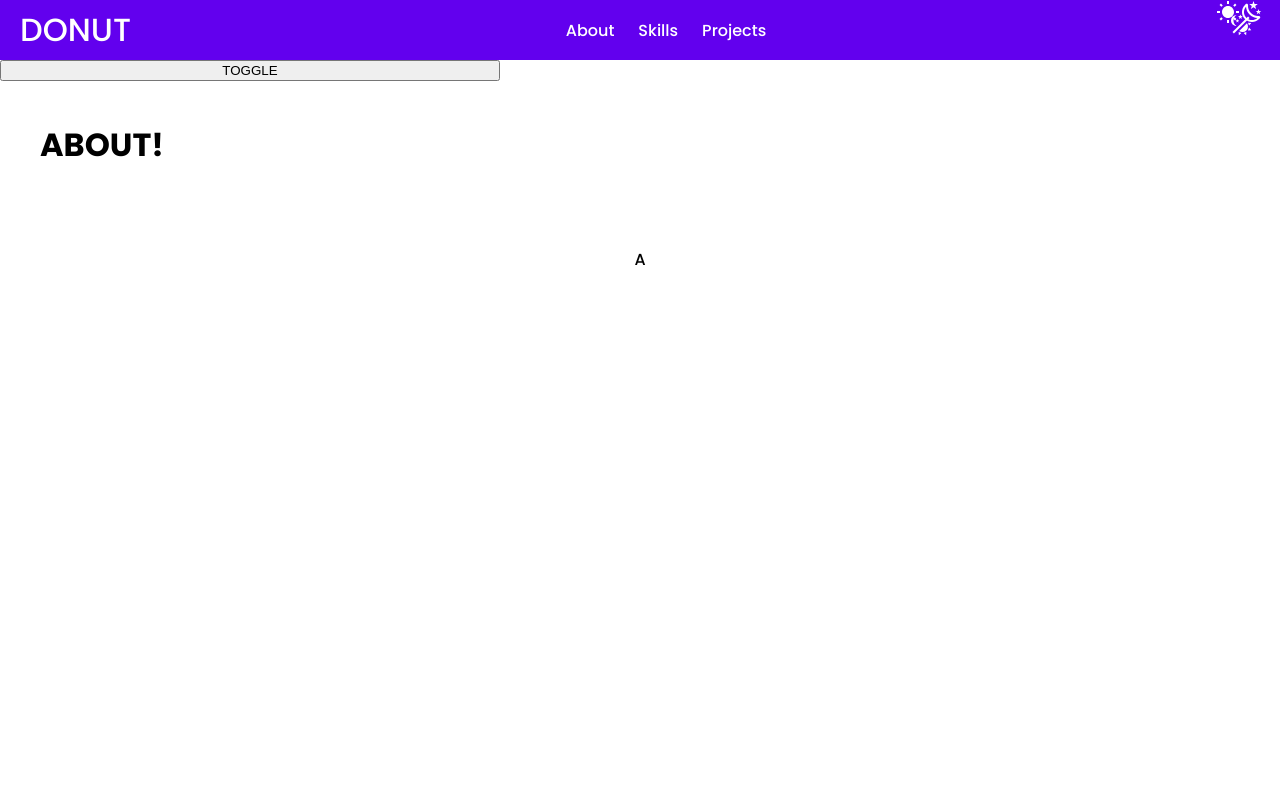
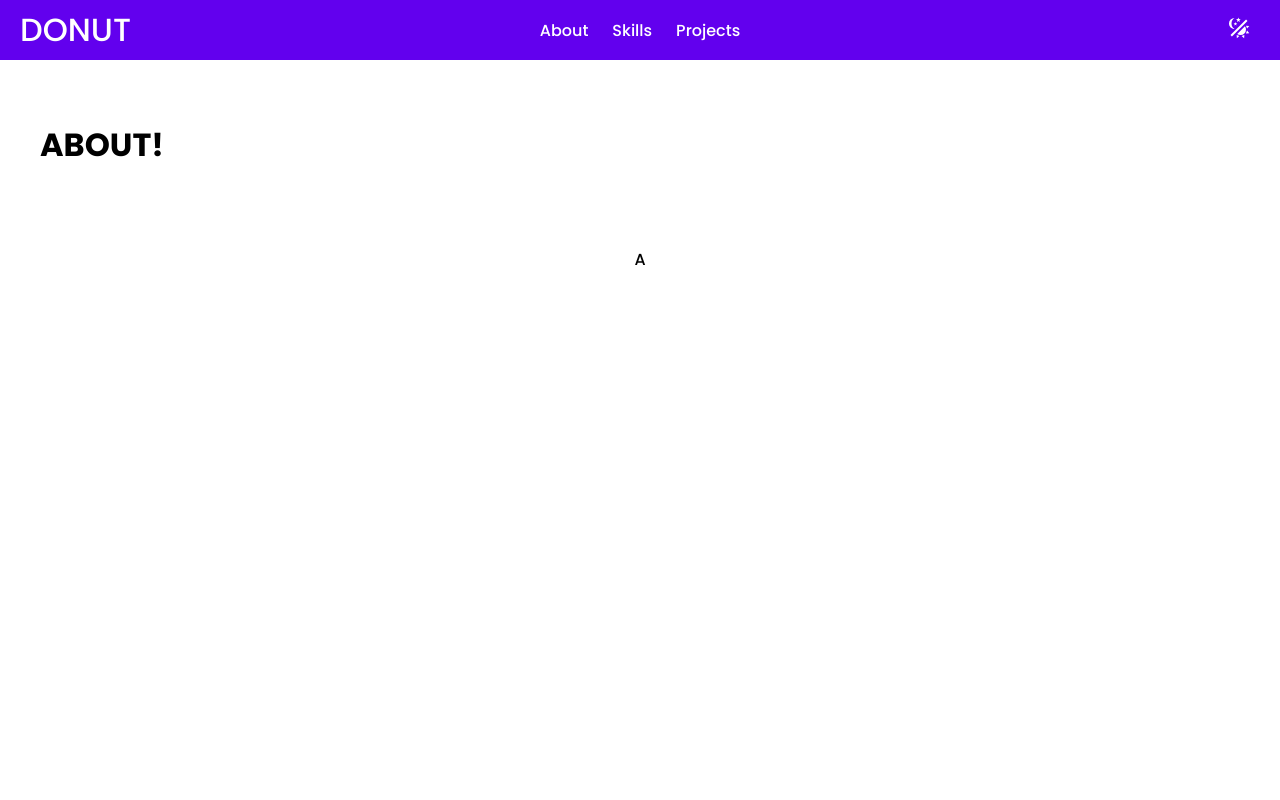
Before and after one commit to NFTDonut/web3-portfolio-react, a React (Create React App) app: page / in a window 1280 px wide. Shown: the top 800 px of the page. Built offline with nearby package versions, Linux system fonts and the light colour scheme.

Commit message:
passed toggleTheme function from App to Navbar

```diff
--- a/src/App.js
+++ b/src/App.js
@@ -22,8 +22,7 @@ function App() {
     <ThemeProvider theme={theme === "light" ? lightTheme : darkTheme}>
       <GlobalStyles />
       <StyledApp>
-        <button onClick={() => toggleTheme()}>TOGGLE</button>
-        <Navbar />
+        <Navbar toggleTheme={toggleTheme}/>
         <About />
         <Skills />
         <Projects />
--- a/src/Navbar.js
+++ b/src/Navbar.js
@@ -1,6 +1,6 @@
 import { Link } from 'react-scroll';
 
-export default function Navbar() {
+export default function Navbar({toggleTheme}) {
 
     return (
 
@@ -25,18 +25,18 @@ export default function Navbar() {
                         </Link>
                     </li>
                 </ul>
-                <div>
-                    <button className='theme-toggle-button'>
+                <div className='theme-toggle-div'>
+                    <button onClick={toggleTheme} className='theme-toggle-button'>
                         <svg className='icon' viewBox="0 0 24 24">
                             <path fill="currentColor" d="M7.5,2C5.71,3.15 4.5,5.18 4.5,7.5C4.5,9.82 5.71,11.85 7.53,13C4.46,13 2,10.54 2,7.5A5.5,5.5 0 0,1 7.5,2M19.07,3.5L20.5,4.93L4.93,20.5L3.5,19.07L19.07,3.5M12.89,5.93L11.41,5L9.97,6L10.39,4.3L9,3.24L10.75,3.12L11.33,1.47L12,3.1L13.73,3.13L12.38,4.26L12.89,5.93M9.59,9.54L8.43,8.81L7.31,9.59L7.65,8.27L6.56,7.44L7.92,7.35L8.37,6.06L8.88,7.33L10.24,7.36L9.19,8.23L9.59,9.54M19,13.5A5.5,5.5 0 0,1 13.5,19C12.28,19 11.15,18.6 10.24,17.93L17.93,10.24C18.6,11.15 19,12.28 19,13.5M14.6,20.08L17.37,18.93L17.13,22.28L14.6,20.08M18.93,17.38L20.08,14.61L22.28,17.15L18.93,17.38M20.08,12.42L18.94,9.64L22.28,9.88L20.08,12.42M9.63,18.93L12.4,20.08L9.87,22.27L9.63,18.93Z" />
                         </svg>
                     </button>
-                    <svg className='sun' viewBox="0 0 24 24">
+                    {/* <svg className='sun' viewBox="0 0 24 24">
                         <path fill="currentColor" d="M3.55 19.09L4.96 20.5L6.76 18.71L5.34 17.29M12 6C8.69 6 6 8.69 6 12S8.69 18 12 18 18 15.31 18 12C18 8.68 15.31 6 12 6M20 13H23V11H20M17.24 18.71L19.04 20.5L20.45 19.09L18.66 17.29M20.45 5L19.04 3.6L17.24 5.39L18.66 6.81M13 1H11V4H13M6.76 5.39L4.96 3.6L3.55 5L5.34 6.81L6.76 5.39M1 13H4V11H1M13 20H11V23H13" />
                     </svg>
                     <svg className='moon' viewBox="0 0 24 24">
                         <path fill="currentColor" d="M17.75,4.09L15.22,6.03L16.13,9.09L13.5,7.28L10.87,9.09L11.78,6.03L9.25,4.09L12.44,4L13.5,1L14.56,4L17.75,4.09M21.25,11L19.61,12.25L20.2,14.23L18.5,13.06L16.8,14.23L17.39,12.25L15.75,11L17.81,10.95L18.5,9L19.19,10.95L21.25,11M18.97,15.95C19.8,15.87 20.69,17.05 20.16,17.8C19.84,18.25 19.5,18.67 19.08,19.07C15.17,23 8.84,23 4.94,19.07C1.03,15.17 1.03,8.83 4.94,4.93C5.34,4.53 5.76,4.17 6.21,3.85C6.96,3.32 8.14,4.21 8.06,5.04C7.79,7.9 8.75,10.87 10.95,13.06C13.14,15.26 16.1,16.22 18.97,15.95M17.33,17.97C14.5,17.81 11.7,16.64 9.53,14.5C7.36,12.31 6.2,9.5 6.04,6.68C3.23,9.82 3.34,14.64 6.35,17.66C9.37,20.67 14.19,20.78 17.33,17.97Z" />
-                    </svg>
+                    </svg> */}
                 </div>
             </nav>
     );
--- a/src/styles.css
+++ b/src/styles.css
@@ -33,17 +33,20 @@ button {
     z-index: 3;
 }
 
+.theme-toggle-div {
+    display: flex;
+    justify-content: right;
+    width: 100px;
+}
+
 .theme-toggle-button {
+    color: white;
     background-color: transparent;
-    color: var(--background-color);
-
-    display: flex;
-    justify-content: center;
-    align-items: center;
     border-radius: 50%;
+    border: none;
     width: 50px;
     height: 50px;
-    border: none;
+    padding-top: 10px;
     cursor: pointer;
     transition: 0.25s;
     transform: scale(1);
@@ -51,7 +54,7 @@ button {
 
 .theme-toggle-button:hover,
 .theme-toggle-button:focus {
-    transform: scale(1.05);
+    transform: scale(1.1);
 }
 
 .nav {
--- a/src/themes.js
+++ b/src/themes.js
@@ -4,14 +4,16 @@ export const lightTheme = {
     body: '#fff',
     fontColor: '#000',
     navColor: '#6200EE',
-    navFontColor: '#fff'
+    navFontColor: '#fff',
+    toggleButtonText: '#fff'
 };
 
 export const darkTheme = {
     body: '#121212',
     fontColor: '#fff',
     navColor: '#BB86FC',
-    navFontColor: '#000'
+    navFontColor: '#000',
+    toggleButtonText: '#000'
 };
 
 export const GlobalStyles = createGlobalStyle`
@@ -24,4 +26,8 @@ export const GlobalStyles = createGlobalStyle`
         background-color: ${props => props.theme.navColor};
         color: ${props => props.theme.navFontColor};
     }
+
+    .theme-toggle-button {
+        color: ${props => props.theme.toggleButtonText};
+    }
 `
```
